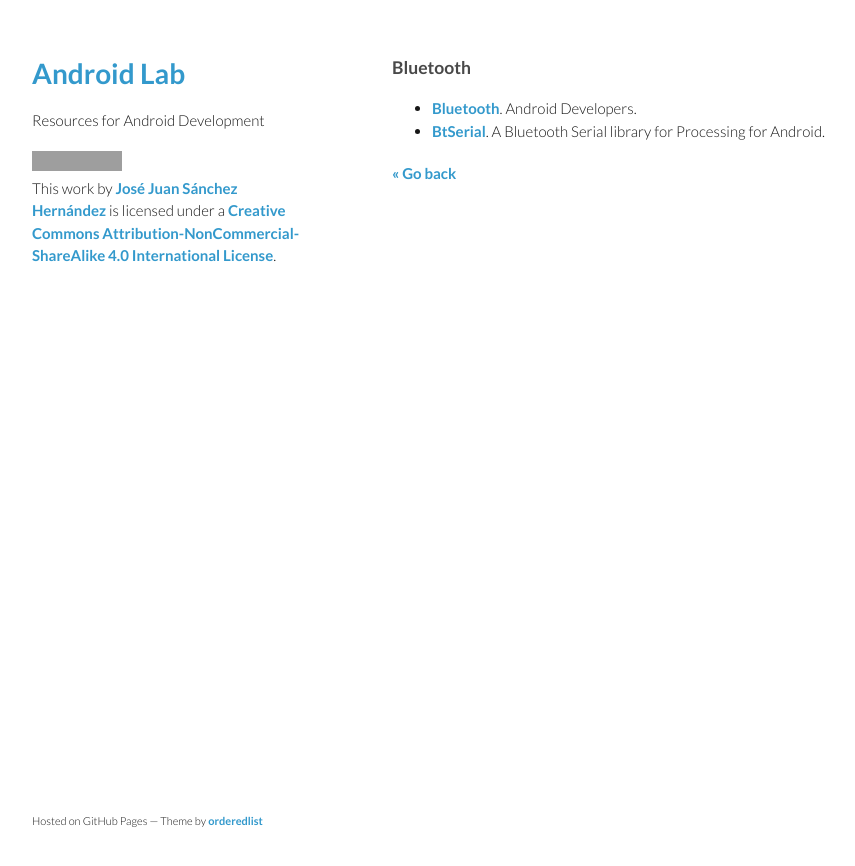
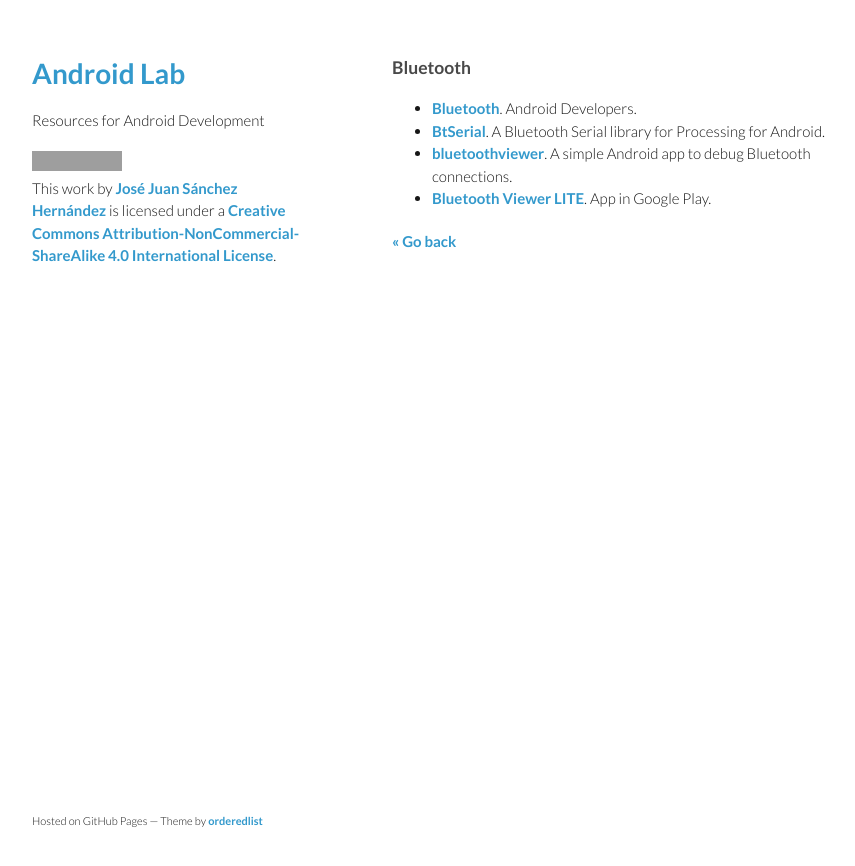
Before and after one commit to josejuansanchez/josejuansanchez.github.io, a Jekyll site: the page built from androidlab/android_bluetooth.md, in a window 1280 px wide. Shown: the top 866 px of the page, without its empty margins (178-1033 px from the left). Built offline with Jekyll 4.4.1, drawn with Linux system fonts in a browser that asks for light colours; grey boxes are pictures that could not be loaded.

Commit message:
Update android_bluetooth.md

```diff
--- a/androidlab/android_bluetooth.md
+++ b/androidlab/android_bluetooth.md
@@ -7,5 +7,7 @@
 
   * [Bluetooth](http://developer.android.com/guide/topics/connectivity/bluetooth.html). Android Developers.
   * [BtSerial](https://github.com/arduino/BtSerial). A Bluetooth Serial library for Processing for Android.
+  * [bluetoothviewer](https://github.com/janosgyerik/bluetoothviewer). A simple Android app to debug Bluetooth connections.
+  * [Bluetooth Viewer LITE](https://play.google.com/store/apps/details?id=net.bluetoothviewer). App in Google Play.
 
 [&laquo; Go back](./)
```
